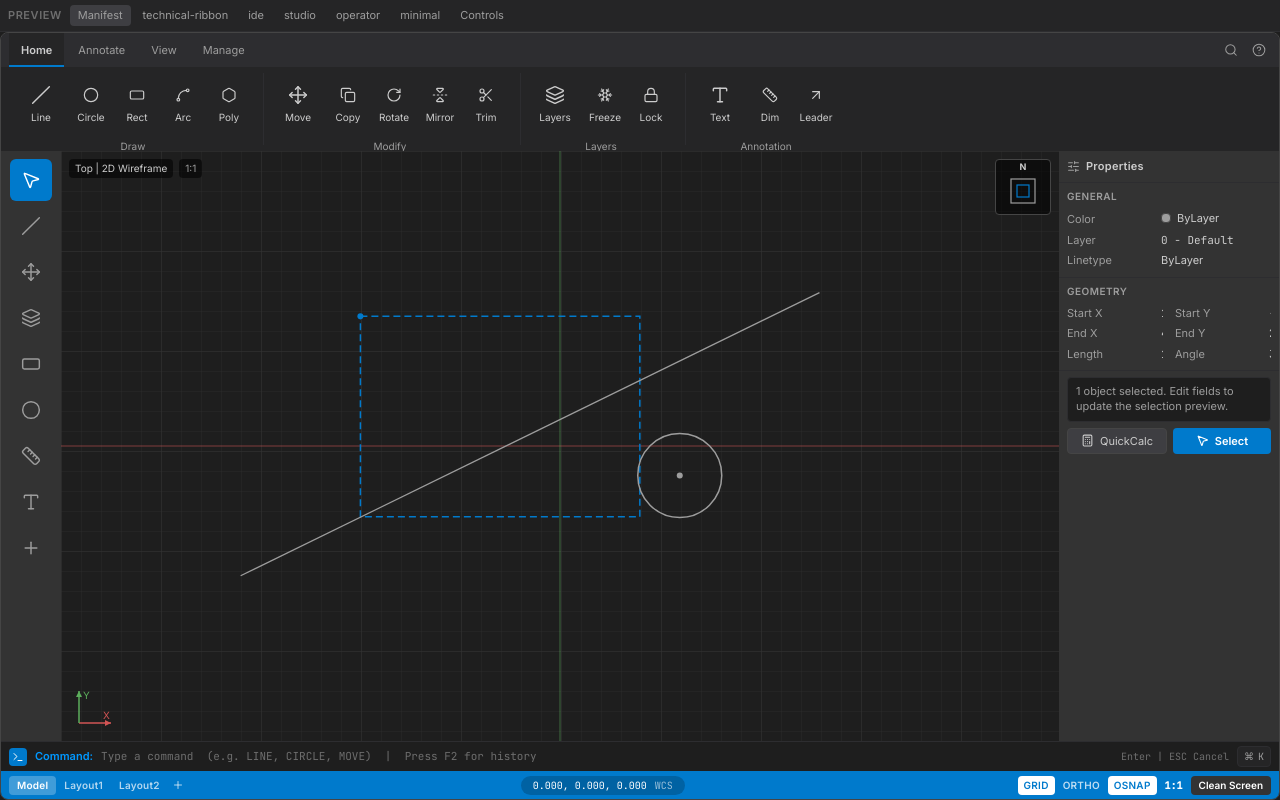
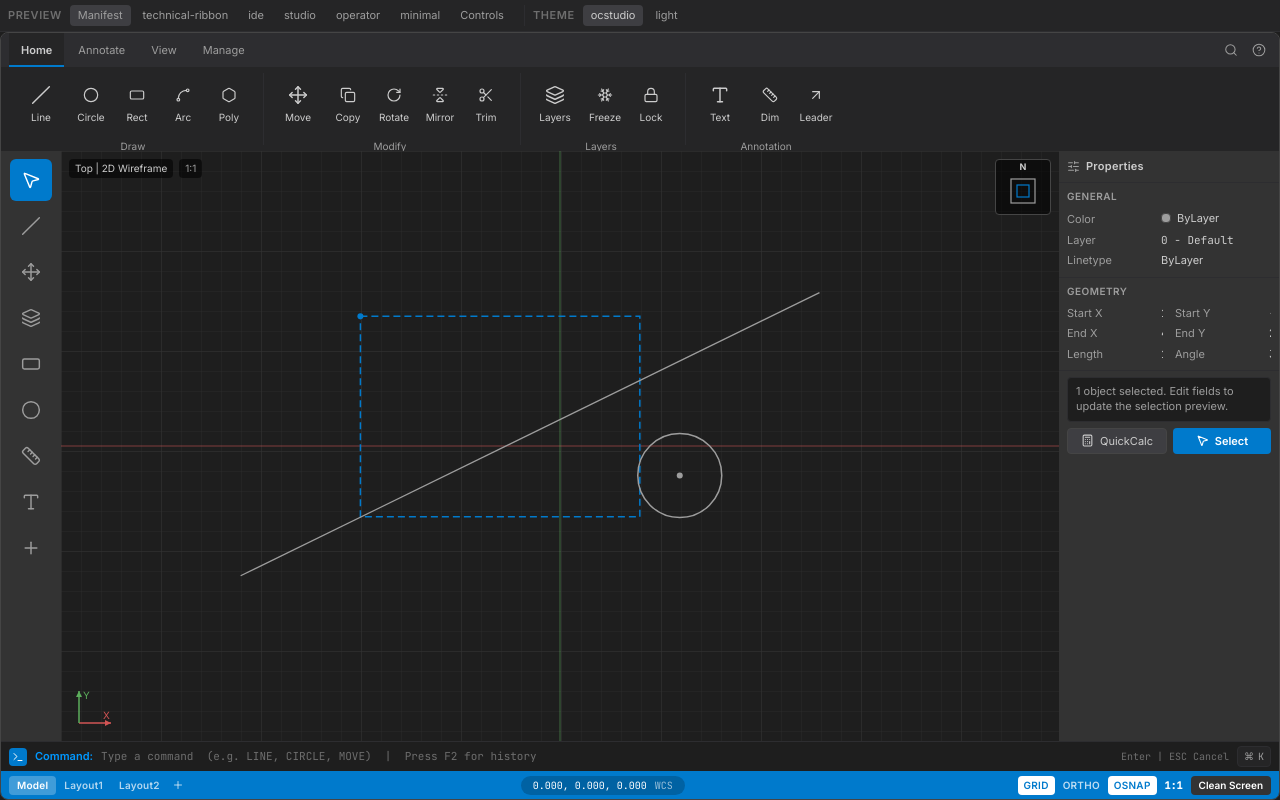
Before and after one commit to JhonMA82/tanstack-desktop-workbench, a React (Vite) app: page / in a window 1280 px wide. Built offline with nearby package versions, Linux system fonts and the light colour scheme.

Commit message:
feat: light theme proving token architecture
All --wb-* tokens under [data-theme=light], ThemeId typing with validated fallback, demo-only runtime switcher, CSS parity test. Zero component changes.

```diff
--- a/src/app/router.tsx
+++ b/src/app/router.tsx
@@ -25,7 +25,12 @@ import {
   saveWorkspaceState,
 } from "../workbench/persistence";
 import type { FeatureId } from "../workbench/types";
-import { workbenchConfig } from "./workbench.config";
+import {
+  isThemeId,
+  type ThemeId,
+  workbenchConfig,
+  workbenchThemes,
+} from "./workbench.config";
 
 type PresetComponent = ComponentType<{ features?: FeatureId[] }>;
 
@@ -61,10 +66,51 @@ function PreviewFrame({ children }: { children: React.ReactNode }) {
 }
 
 /**
+ * DEMO-ONLY theme switcher: toggles the applied theme at runtime.
+ * Not part of the shell; it reuses the theme write-back path.
+ */
+function ThemeSwitcher({
+  theme,
+  onThemeChange,
+}: {
+  theme: ThemeId;
+  onThemeChange: (theme: ThemeId) => void;
+}) {
+  return (
+    <span className="ml-2 flex items-center gap-1 border-l border-[var(--wb-border-subtle)] pl-2">
+      <span className="mr-1 font-semibold uppercase tracking-wider text-[var(--wb-text-disabled)]">
+        Theme
+      </span>
+      {workbenchThemes.map((id) => (
+        <button
+          key={id}
+          type="button"
+          aria-pressed={theme === id}
+          onClick={() => onThemeChange(id)}
+          className={
+            theme === id
+              ? "rounded-sm bg-[var(--wb-surface-hover)] px-2 py-0.5 text-[var(--wb-text)]"
+              : "rounded-sm px-2 py-0.5 text-[var(--wb-text-muted)] hover:bg-[var(--wb-surface-hover)] hover:text-[var(--wb-text)]"
+          }
+        >
+          {id}
+        </button>
+      ))}
+    </span>
+  );
+}
+
+/**
  * DEMO-ONLY preset switcher: plain links for comparing presets. Not part of
  * the shell; generated applications delete it and render one preset.
  */
-function PresetSwitcher() {
+function PresetSwitcher({
+  theme,
+  onThemeChange,
+}: {
+  theme: ThemeId;
+  onThemeChange: (theme: ThemeId) => void;
+}) {
   return (
     <nav
       aria-label="Preset preview"
@@ -107,15 +153,32 @@ function PresetSwitcher() {
       >
         Controls
       </Link>
+      <ThemeSwitcher theme={theme} onThemeChange={onThemeChange} />
     </nav>
   );
 }
 
+/**
+ * Resolve the initial theme: stored wins when it names a known theme,
+ * else the manifest default with a warning (same pattern as layout).
+ */
+function resolveInitialTheme(): ThemeId {
+  const stored = loadWorkspaceState().theme;
+  if (stored === undefined) {
+    return workbenchConfig.theme;
+  }
+  if (isThemeId(stored)) {
+    return stored;
+  }
+  console.warn(
+    `Ignoring stored theme "${stored}": unknown theme. Falling back to manifest theme "${workbenchConfig.theme}".`,
+  );
+  return workbenchConfig.theme;
+}
+
 function RootLayout() {
   // Stored theme wins over the manifest default (sync init, no flash handling).
-  const [theme] = useState(
-    () => loadWorkspaceState().theme ?? workbenchConfig.theme,
-  );
+  const [theme, setTheme] = useState(resolveInitialTheme);
   useEffect(() => {
     document.documentElement.dataset.theme = theme;
     // Write the applied theme through so a stored value stays authoritative.
@@ -123,7 +186,7 @@ function RootLayout() {
   }, [theme]);
   return (
     <div className="flex h-screen w-screen flex-col overflow-hidden">
-      <PresetSwitcher />
+      <PresetSwitcher theme={theme} onThemeChange={setTheme} />
       <div className="flex min-h-0 flex-1 flex-col">
         <Outlet />
       </div>
--- a/src/app/workbench.config.ts
+++ b/src/app/workbench.config.ts
@@ -15,6 +15,20 @@ export type WorkbenchLayoutId =
   | "operator"
   | "minimal";
 
+/** Theme id (see src/styles/themes/*.css). Applied to <html> data-theme. */
+export type ThemeId = "ocstudio" | "light";
+
+/** All known theme ids; stored themes outside this list fall back to the manifest. */
+export const workbenchThemes: readonly ThemeId[] = ["ocstudio", "light"];
+
+/** Validate a stored or external theme value against the known theme ids. */
+export function isThemeId(value: unknown): value is ThemeId {
+  return (
+    typeof value === "string" &&
+    (workbenchThemes as readonly string[]).includes(value)
+  );
+}
+
 export interface WorkbenchConfig {
   /** Display name of the application. */
   appName: string;
@@ -25,7 +39,7 @@ export interface WorkbenchConfig {
   /** Preset default features disabled; the result stays coherent. */
   without?: FeatureId[];
   /** Theme id (see src/styles/themes/*.css). Applied to <html> data-theme. */
-  theme: string;
+  theme: ThemeId;
 }
 
 export const workbenchConfig: WorkbenchConfig = {
--- a/src/styles/global.css
+++ b/src/styles/global.css
@@ -1,6 +1,7 @@
 @import "tailwindcss";
 @import "./tokens.css";
 @import "./themes/ocstudio.css";
+@import "./themes/light.css";
 
 html,
 body,
--- /dev/null
+++ b/src/styles/themes/light.css
@@ -0,0 +1,32 @@
+/* Light workbench theme: light.
+ * Same --wb-* token contract as ocstudio, light values only.
+ * No component changes needed: components consume var(--wb-*) only.
+ * Accent stays the ocstudio blue; the hover step is darkened so white
+ * label text keeps contrast on light surfaces. Status and axis tones
+ * are darkened for readability on light; grid steps stay visible
+ * against the light viewport background. */
+
+[data-theme="light"] {
+  --wb-background: #eef0f3;
+  --wb-backdrop: #e2e5ea;
+  --wb-surface: #ffffff;
+  --wb-surface-raised: #f1f2f5;
+  --wb-surface-hover: #e4e6eb;
+  --wb-border: #c9ccd3;
+  --wb-border-subtle: #dfe1e6;
+  --wb-chrome: #eceef1;
+  --wb-tabstrip: #e2e4e9;
+  --wb-accent: #007acc;
+  --wb-accent-hover: #005a9e;
+  --wb-accent-contrast: #ffffff;
+  --wb-text: #1a1d21;
+  --wb-text-muted: #5b6470;
+  --wb-text-disabled: #9aa1ad;
+  --wb-status-success: #1a7f37;
+  --wb-status-warning: #9a6700;
+  --wb-status-error: #d1242f;
+  --wb-grid-minor: #dde1e7;
+  --wb-grid-major: #c3c9d2;
+  --wb-axis-x: #c93a3a;
+  --wb-axis-y: #2f9e44;
+}
```
Also changed, not shown: 2 other files (tests, documents, lock files or other folders).
